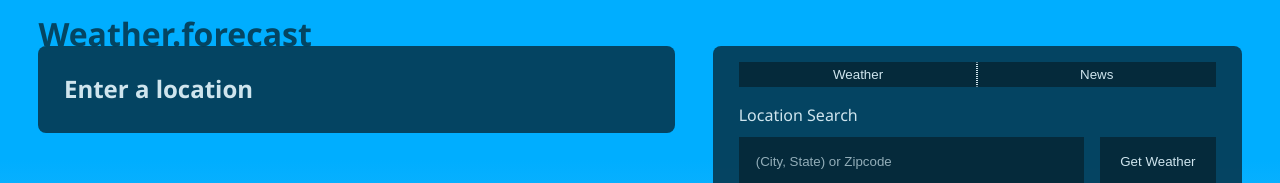
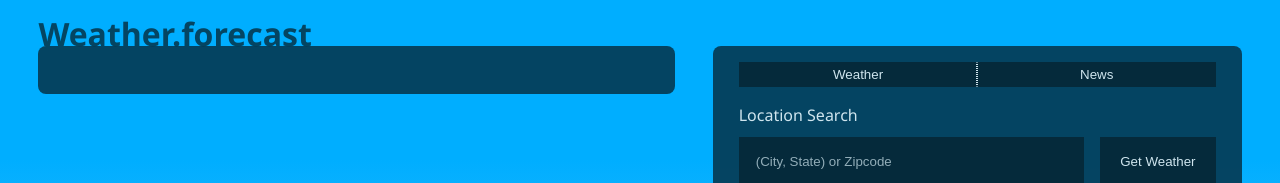
Before and after one commit to ShawnO86/Vue.js, a Vue app in the folder world_weather/: page / in a window 1280 px wide. Shown: the top 183 px of the page. Built offline with nearby package versions, Linux system fonts and the light colour scheme; no server answers.

Commit message:
location off msg

```diff
--- a/world_weather/src/components/currentWeather.vue
+++ b/world_weather/src/components/currentWeather.vue
@@ -61,7 +61,7 @@
     </div>
   </div>
   <div class="todayWeather" v-else-if="weatherOutput.status">{{ weatherOutput.status }}</div>
-  <div class="todayWeather" v-else><h2>Enter a location</h2></div>
+  <div class="todayWeather" v-else><p>{{ locationMsg }}</p></div>
 </template>
 
 <script>
```
Also changed, not shown: 5 other files (tests, documents, lock files or other folders).
